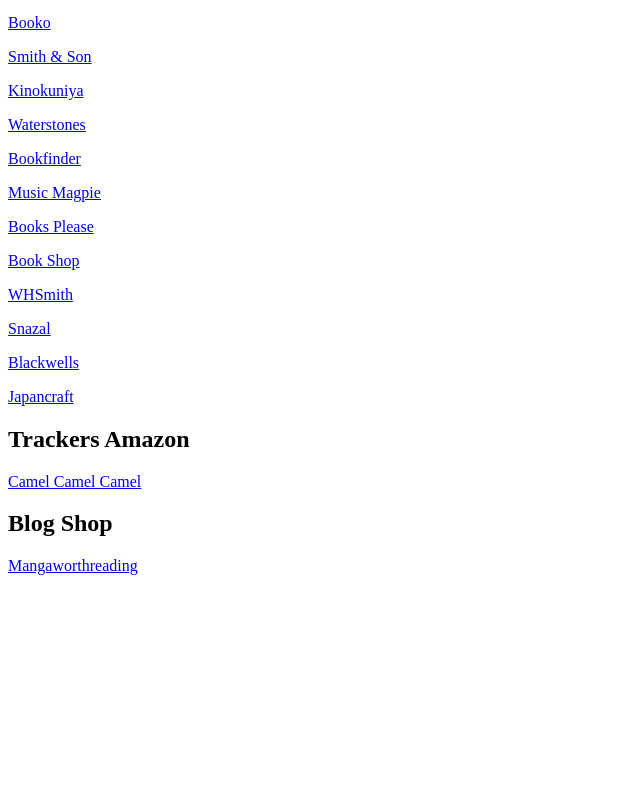
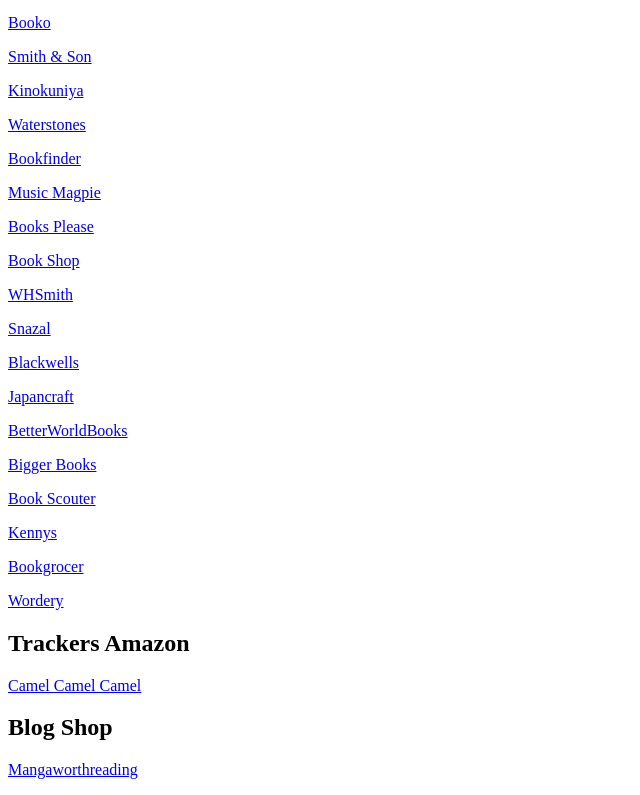
Before and after one commit to Sancti0n/guide-recherche-mangas, a plain HTML site: page index.html in a window 1280 px wide. Shown: the part 1132-1927 px from the top of the page, without its empty margins (0-640 px from the left). Before the commit the page ends 1723 px from the top, so only its background shows below. Drawn offline with Linux system fonts and the light colour scheme.

Commit message:
Update English sellers

```diff
--- a/index.html
+++ b/index.html
@@ -1,8 +1,10 @@
 <!DOCTYPE html>
 <html lang="fr">
+
 <head>
     <title>Guide de recherche de mangas</title>
 </head>
+
 <body>
     <h1>Guide pour mangas & ebooks</h1>
     <div>
@@ -51,6 +53,12 @@
         <p><a href="https://www.snazal.com/wholesaledeals/books/comics-and-graphic-novels-747.html">Snazal</a></p>
         <p><a href="https://blackwells.co.uk">Blackwells</a></p>
         <p><a href="https://japancraft.co.uk/">Japancraft</a></p>
+        <p><a href="https://www.betterworldbooks.com/">BetterWorldBooks</a></p>
+        <p><a href="https://www.biggerbooks.com/">Bigger Books</a></p>
+        <p><a href="https://bookscouter.com/">Book Scouter</a></p>
+        <p><a href="https://www.kennys.ie/">Kennys</a></p>
+        <p><a href="https://bookgrocer.com/">Bookgrocer</a></p>
+        <p><a href="https://wordery.com/">Wordery</a></p>
     </div>
     <div>
         <h2 class="title">Trackers Amazon</h2>
@@ -61,4 +69,5 @@
         <p><a href="https://mangaworthreading.co/manga-shops-in-london/">Mangaworthreading</a></p>
     </div>
 </body>
+
 </html>
```
Also changed, not shown: 1 other file.
